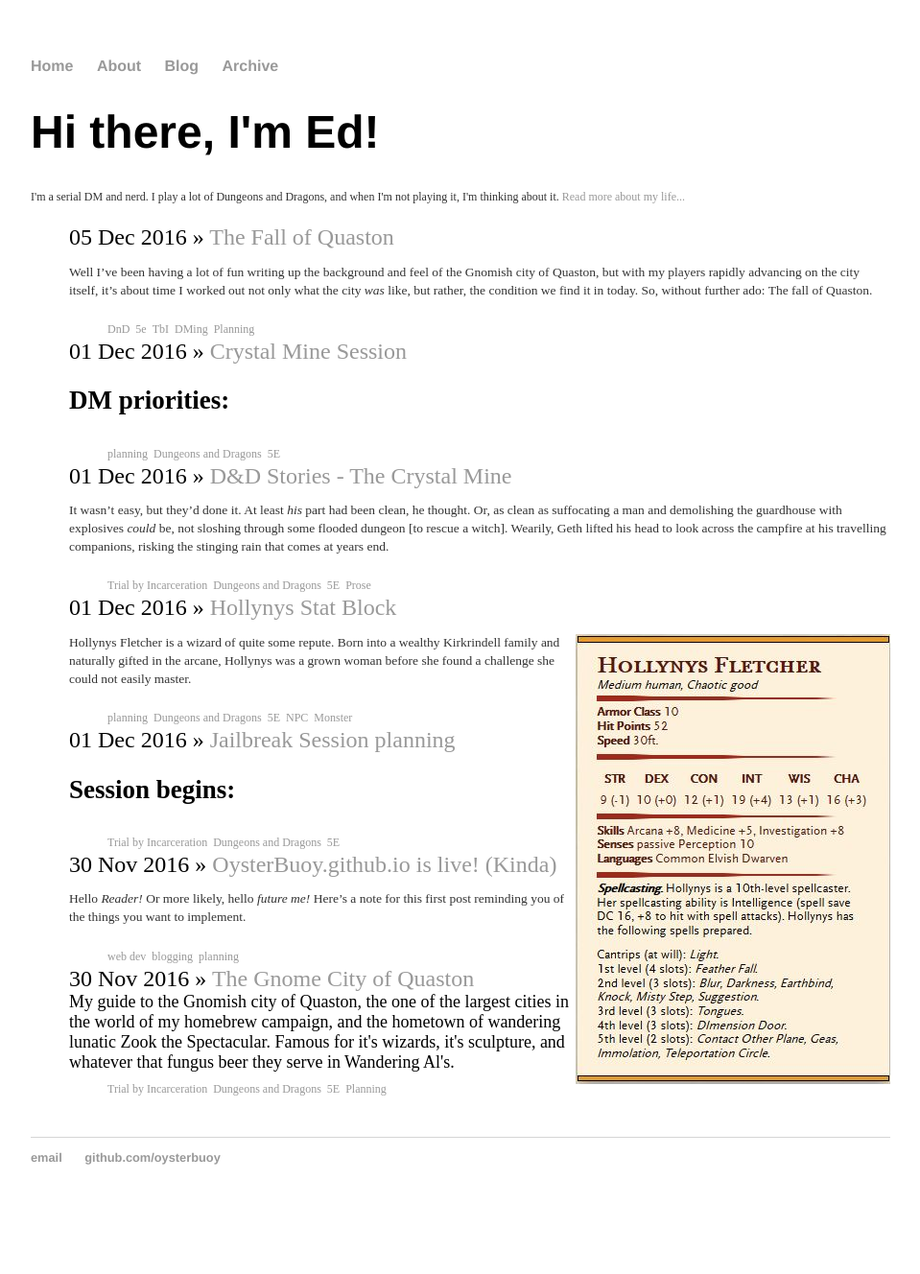
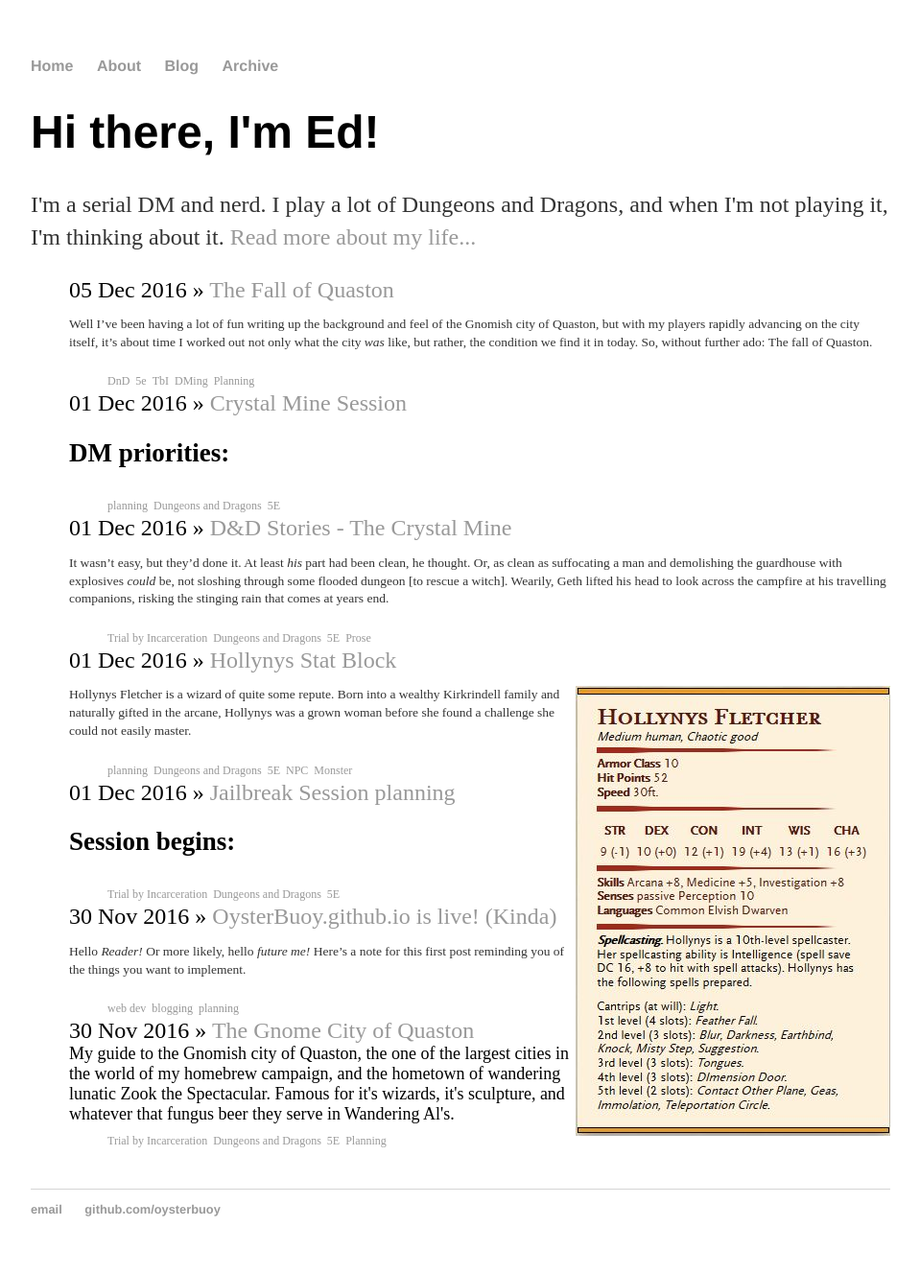
Before and after one commit to OysterBuoy/OysterBuoy.github.io, a Jekyll site: the page built from index.html, in a window 1280 px wide. Shown: the whole page at 96% size, without its empty margins (160-1119 px from the left). Built offline with Jekyll 4.4.1, drawn with Linux system fonts in a browser that asks for light colours; before the commit the page ends 1274 px from its top, so only the background shows below that.

Commit message:
Update main.css

```diff
--- a/css/main.css
+++ b/css/main.css
@@ -56,7 +56,11 @@
     text-align: left;
 }
 
-div.excerpt, p {
+div.excerpt p {
+    font-size: 0.75em;
+}
+
+div.excerpt {
     font-size: 0.75em;
 }
 
```
